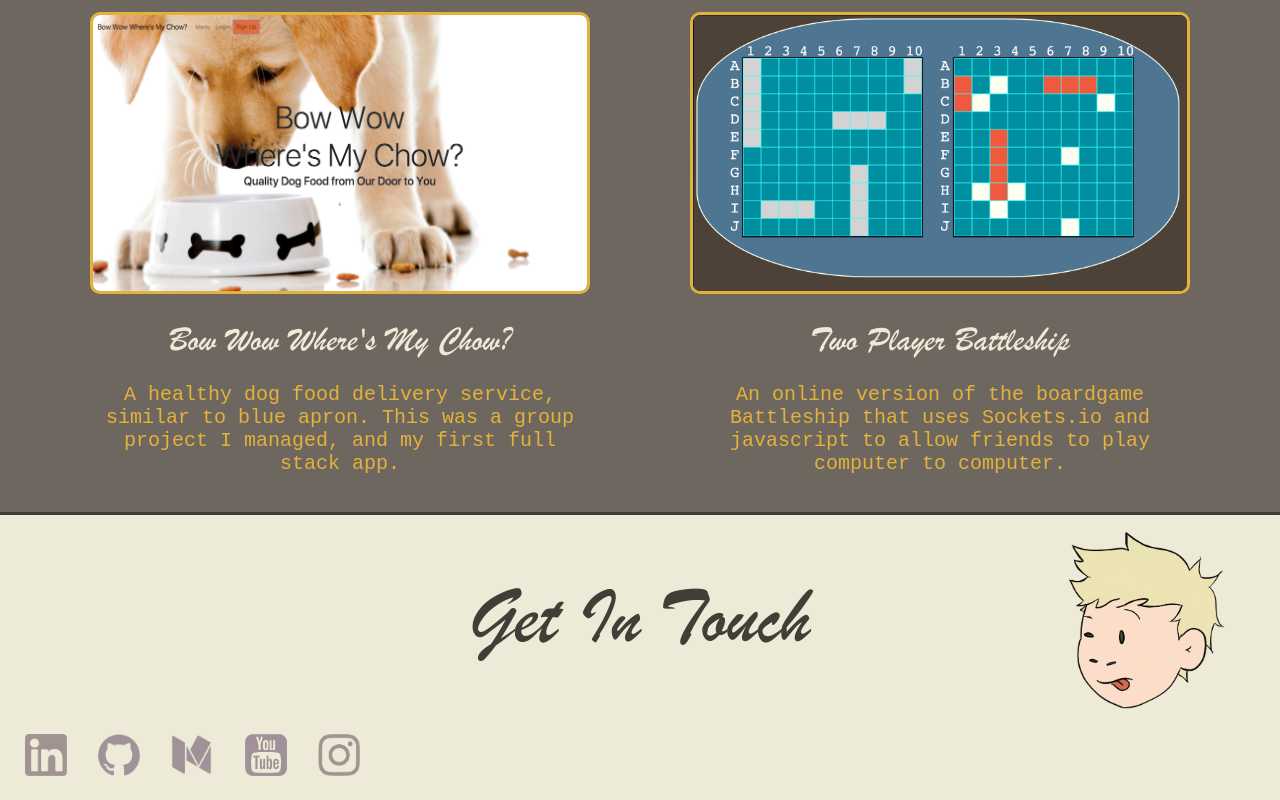
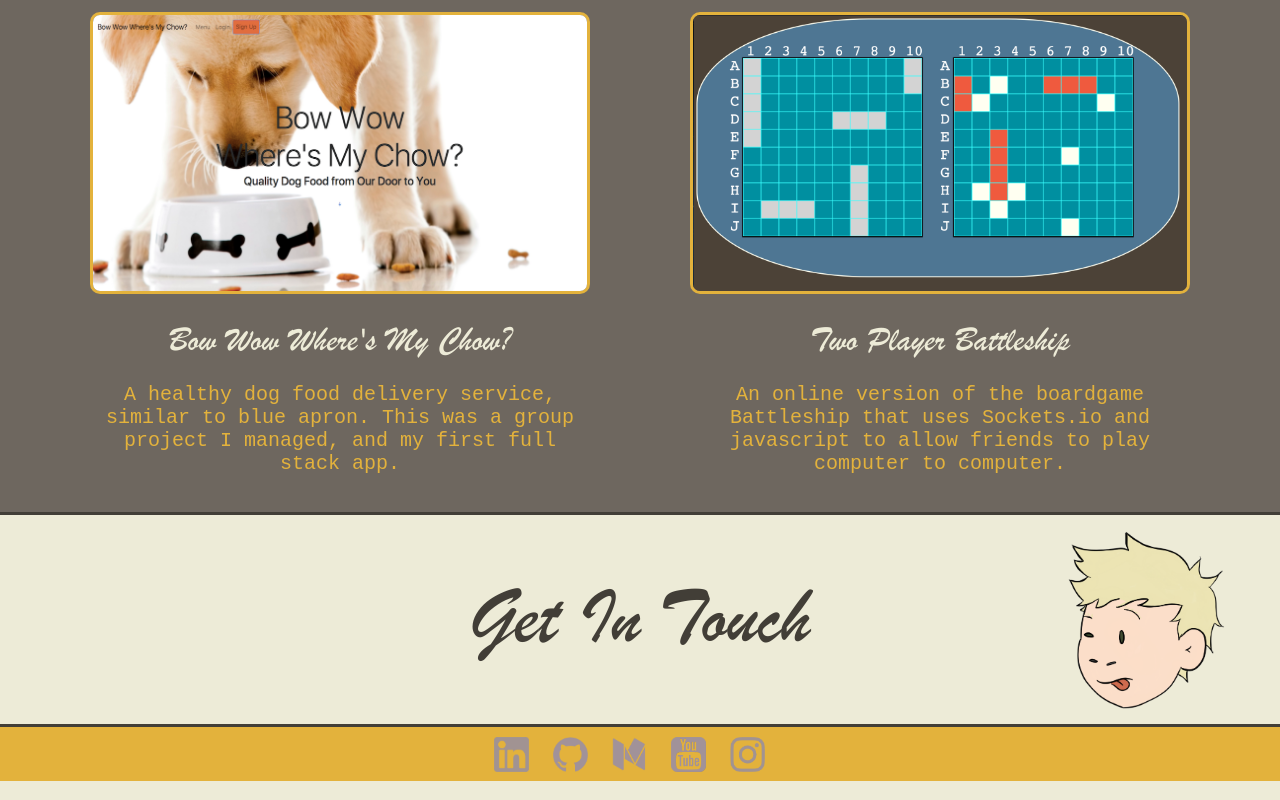
Before and after one commit to JedidiahBertram/Jedidiah-personal-site, a plain HTML site: page index.html in a window 1280 px wide. Shown: the part 1736-2536 px from the top of the page. Drawn offline with nearby package versions, Linux system fonts and the light colour scheme.

Commit message:
adds footer

```diff
--- a/index.html
+++ b/index.html
@@ -119,13 +119,13 @@
 
   <div class='footerBox'>
     <div class="footerContainer">
-      <span class='footerLinks'>
-        <a href="https://www.linkedin.com/in/jedidiah-bertram/" target="_blank"> <img src='assets/socialmedialogos/linkedin.png' id=logos> </a>
-        <a href="https://github.com/JedidiahBertram" target="_blank"> <img src='assets/socialmedialogos/GitHub.png' id=logos> </a>
-        <a href="https://medium.com/@jedidiahbertram" target="_blank"> <img src='assets/socialmedialogos/medium.png' id=logos> </a>
-        <a href="https://www.youtube.com/user/JedidiahBertram" target="_blank"> <img src='assets/socialmedialogos/youtube2.png' id=logos> </a>
-        <a href="https://www.instagram.com/jedidiah_bee/" target="_blank"> <img src='assets/socialmedialogos/instagram.png' id=logos> </a>
-      </span>
+      <div class='footerLinks'>
+        <div class='logoCont'><a href="https://www.linkedin.com/in/jedidiah-bertram/" target="_blank"> <img src='assets/socialmedialogos/linkedin.png' id=logos></a></div>
+        <div class='logoCont'><a href="https://github.com/JedidiahBertram" target="_blank"> <img src='assets/socialmedialogos/GitHub.png' id=logos> </a></div>
+        <div class='logoCont'><a href="https://medium.com/@jedidiahbertram" target="_blank"> <img src='assets/socialmedialogos/medium.png' id=logos> </a></div>
+        <div class='logoCont'><a href="https://www.youtube.com/user/JedidiahBertram" target="_blank"> <img src='assets/socialmedialogos/youtube2.png' id=logos> </a></div>
+        <div class='logoCont'><a href="https://www.instagram.com/jedidiah_bee/" target="_blank"> <img src='assets/socialmedialogos/instagram.png' id=logos> </a></div>
+      </div>
     </div>
 
 </html>
--- a/style.css
+++ b/style.css
@@ -47,6 +47,13 @@ h1 {
   overflow: hidden;
 }
 
+.footerContainer {
+  width: 100%;
+  max-width: 1200px;
+  margin: 0 auto;
+  overflow: hidden;
+}
+
 .contentBox2 {
   background-color: #6E675F;
   position: relative;
@@ -73,14 +80,6 @@ h1 {
   overflow: hidden;
 }
 
-.divider {
-  color: #EDEBD7;
-  font-size: 120px;
-  position: fixed;
-  padding-left: 920px;
-  padding-top: 23px;
-}
-
 .emailForm {
   width: 100%;
   margin: 0 auto;
@@ -97,11 +96,29 @@ h1 {
   margin: 0 auto;
 }
 
+.footerLinks {
+  height: 50px;
+  margin: 0 auto;
+  margin-left: 4%;
+  margin-right: 4%
+}
+
+.smLinks {
+  height: 50px;
+  width: 50px;
+}
+
 @media only screen and (min-width: 900px) {
   .focusedFace {
     position: absolute;
     right: 0;
     bottom: 0;
+  }
+  .footerLinks {
+    height: 50px;
+    margin: 0 auto;
+    margin-left: 37%;
+    margin-right: 30%
   }
   .emailForm {
     width: 375px;
@@ -131,6 +148,13 @@ h1 {
   }
 }
 
+@media only screen and (max-width: 400px) {
+  .footerLinks {
+    margin-left: 9%;
+    margin-right: 9%;
+  }
+}
+
 .topBox {
   height: auto;
   background-color: #E3B23C;
@@ -142,13 +166,22 @@ h1 {
   border-bottom: 3px solid #423E37;
 }
 
-.footerBox {}
+.footerBox {
+  height: auto;
+  background-color: #E3B23C;
+  top: 0px;
+  left: 0px;
+  right: 0px;
+  z-index: 1;
+  border-top: 3px solid #423E37;
+  border-bottom: 4px solid #E3B23C
+}
 
 .footerContainer {
-  height: 75px;
   width: 100%;
   max-width: 1200px;
-  padding: 0 15px;
+  margin: 0 auto;
+  overflow: hidden;
 }
 
 .headerContainer {
@@ -183,10 +216,6 @@ h1 {
   left: 7%;
   width: 29%;
   height: auto;
-}
-
-.footerLinks {
-  margin-left: 40% auto;
 }
 
 .topBoxLinks {
@@ -362,9 +391,13 @@ h1 {
 }
 
 #logos {
-  width: 42px;
-  height: 42px;
+  width: 35px;
+  height: 35px;
   padding: 10px;
+}
+
+.logoCont {
+  display: inline-block;
 }
 
 .portImage {
```
